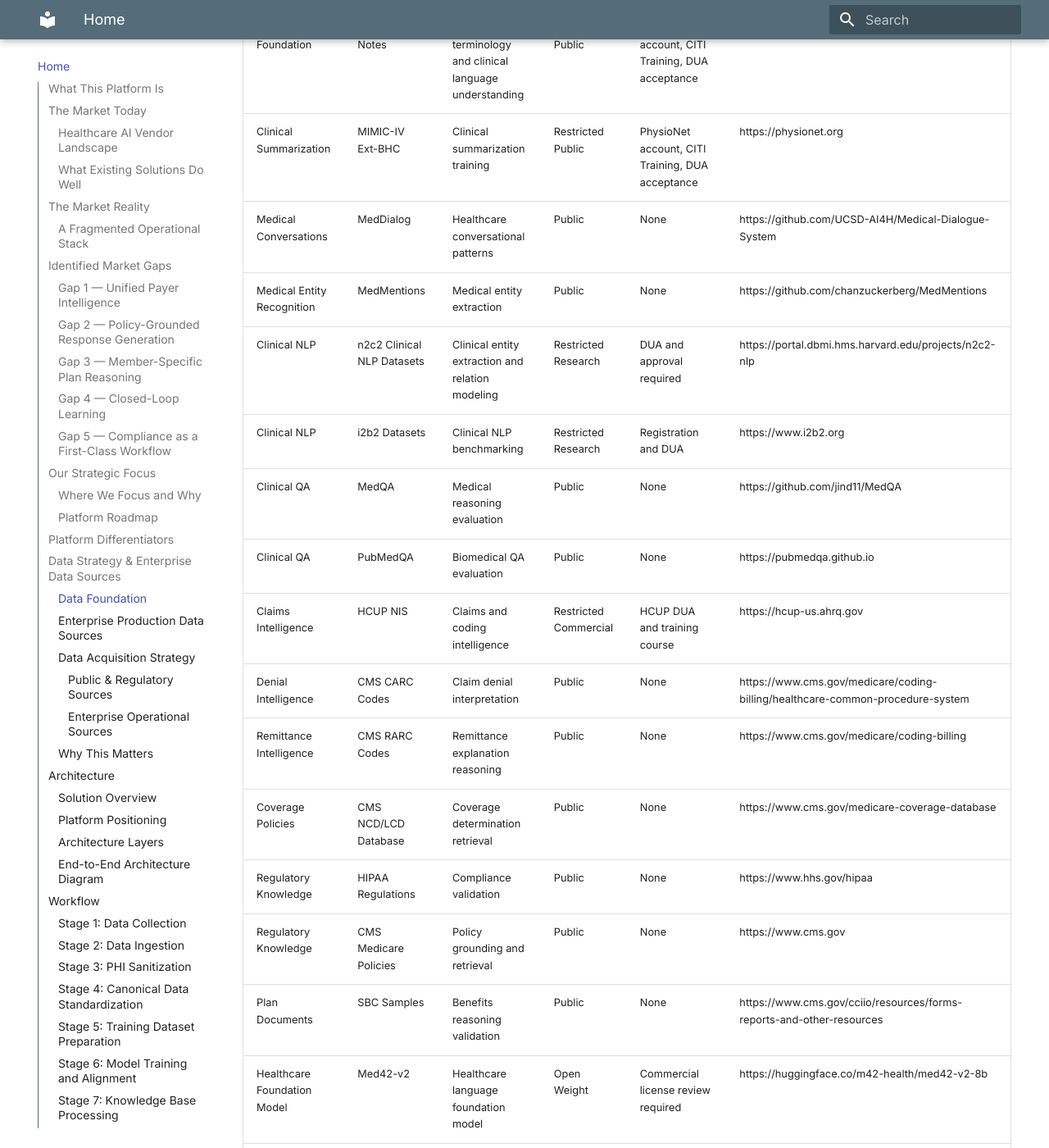
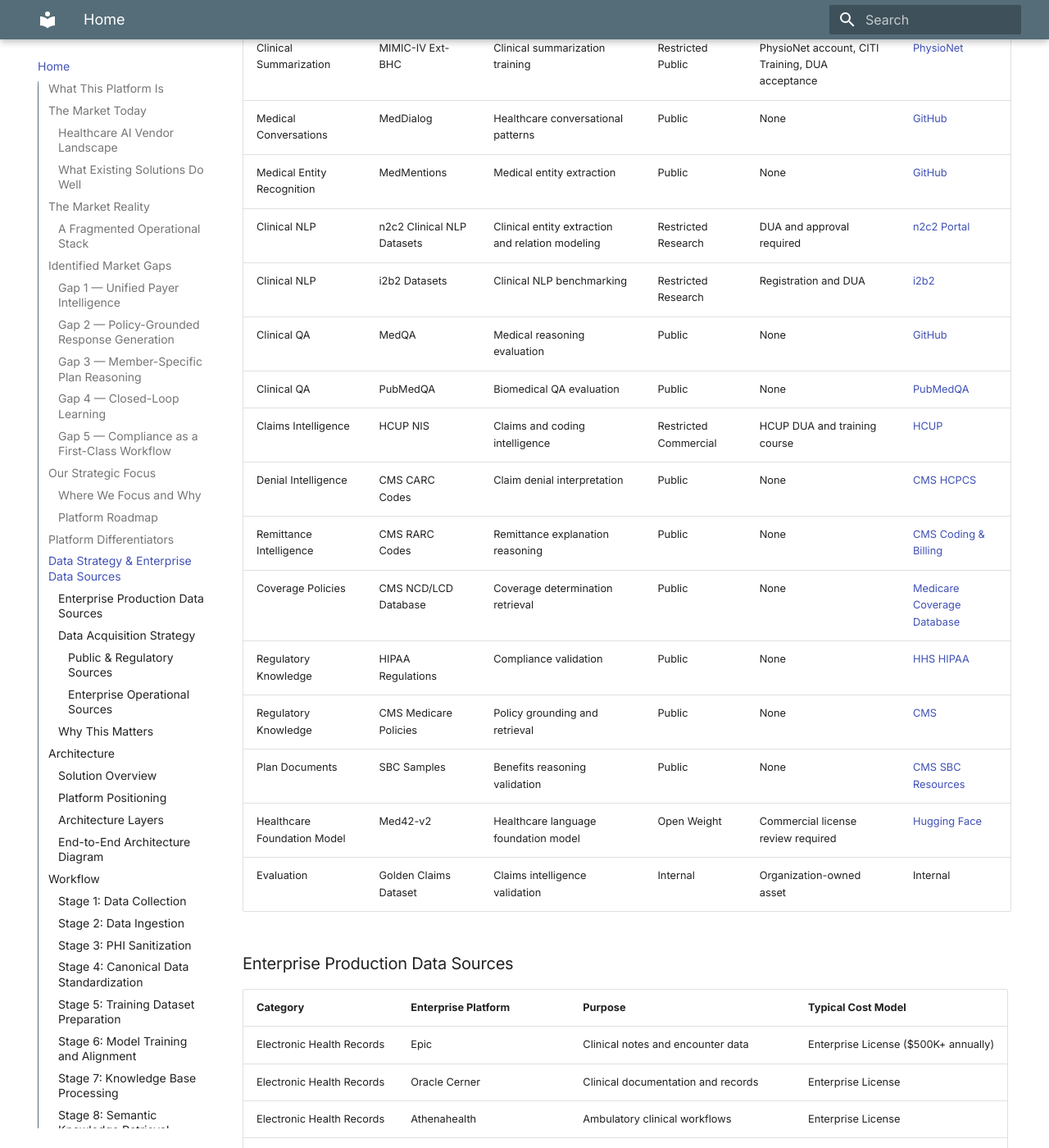
Before and after one commit to rachanaascendion/healthcare_slm, an MkDocs documentation site: the page built from documentation/slm_doc/docs/index.md, in a window 1280 px wide and 1400 px high, scrolled down 6436 px. Shown: the whole window at 82% size. Built offline with MkDocs 1.6.1 and Material for MkDocs 9.7.7, drawn with Linux system fonts in a browser that asks for light colours; some of the changed text lies outside the part shown.

Commit message:
slm doc_3

```diff
--- a/documentation/slm_doc/docs/index.md
+++ b/documentation/slm_doc/docs/index.md
@@ -295,26 +295,24 @@
 
 The Healthcare Contact Center SLM leverages a combination of publicly available healthcare datasets, regulatory knowledge sources, enterprise operational systems, and proprietary payer data. This dual-track strategy enables rapid platform validation while providing a clear path to enterprise-scale deployment.
 
-### Data Foundation
-
 | Category | Dataset / Platform | Purpose | Access Level | Access Requirements | Reference |
 |-----------|-------------------|----------|-------------|--------------------|------------|
-| Clinical Foundation | MIMIC-IV Notes | Medical terminology and clinical language understanding | Restricted Public | PhysioNet account, CITI Training, DUA acceptance | https://physionet.org/content/mimiciv |
-| Clinical Summarization | MIMIC-IV Ext-BHC | Clinical summarization training | Restricted Public | PhysioNet account, CITI Training, DUA acceptance | https://physionet.org |
-| Medical Conversations | MedDialog | Healthcare conversational patterns | Public | None | https://github.com/UCSD-AI4H/Medical-Dialogue-System |
-| Medical Entity Recognition | MedMentions | Medical entity extraction | Public | None | https://github.com/chanzuckerberg/MedMentions |
-| Clinical NLP | n2c2 Clinical NLP Datasets | Clinical entity extraction and relation modeling | Restricted Research | DUA and approval required | https://portal.dbmi.hms.harvard.edu/projects/n2c2-nlp |
-| Clinical NLP | i2b2 Datasets | Clinical NLP benchmarking | Restricted Research | Registration and DUA | https://www.i2b2.org |
-| Clinical QA | MedQA | Medical reasoning evaluation | Public | None | https://github.com/jind11/MedQA |
-| Clinical QA | PubMedQA | Biomedical QA evaluation | Public | None | https://pubmedqa.github.io |
-| Claims Intelligence | HCUP NIS | Claims and coding intelligence | Restricted Commercial | HCUP DUA and training course | https://hcup-us.ahrq.gov |
-| Denial Intelligence | CMS CARC Codes | Claim denial interpretation | Public | None | https://www.cms.gov/medicare/coding-billing/healthcare-common-procedure-system |
-| Remittance Intelligence | CMS RARC Codes | Remittance explanation reasoning | Public | None | https://www.cms.gov/medicare/coding-billing |
-| Coverage Policies | CMS NCD/LCD Database | Coverage determination retrieval | Public | None | https://www.cms.gov/medicare-coverage-database |
-| Regulatory Knowledge | HIPAA Regulations | Compliance validation | Public | None | https://www.hhs.gov/hipaa |
-| Regulatory Knowledge | CMS Medicare Policies | Policy grounding and retrieval | Public | None | https://www.cms.gov |
-| Plan Documents | SBC Samples | Benefits reasoning validation | Public | None | https://www.cms.gov/cciio/resources/forms-reports-and-other-resources |
-| Healthcare Foundation Model | Med42-v2 | Healthcare language foundation model | Open Weight | Commercial license review required | https://huggingface.co/m42-health/med42-v2-8b |
+| Clinical Foundation | MIMIC-IV Notes | Medical terminology and clinical language understanding | Restricted Public | PhysioNet account, CITI Training, DUA acceptance | [PhysioNet](https://physionet.org/content/mimiciv) |
+| Clinical Summarization | MIMIC-IV Ext-BHC | Clinical summarization training | Restricted Public | PhysioNet account, CITI Training, DUA acceptance | [PhysioNet](https://physionet.org) |
+| Medical Conversations | MedDialog | Healthcare conversational patterns | Public | None | [GitHub](https://github.com/UCSD-AI4H/Medical-Dialogue-System) |
+| Medical Entity Recognition | MedMentions | Medical entity extraction | Public | None | [GitHub](https://github.com/chanzuckerberg/MedMentions) |
+| Clinical NLP | n2c2 Clinical NLP Datasets | Clinical entity extraction and relation modeling | Restricted Research | DUA and approval required | [n2c2 Portal](https://portal.dbmi.hms.harvard.edu/projects/n2c2-nlp) |
+| Clinical NLP | i2b2 Datasets | Clinical NLP benchmarking | Restricted Research | Registration and DUA | [i2b2](https://www.i2b2.org) |
+| Clinical QA | MedQA | Medical reasoning evaluation | Public | None | [GitHub](https://github.com/jind11/MedQA) |
+| Clinical QA | PubMedQA | Biomedical QA evaluation | Public | None | [PubMedQA](https://pubmedqa.github.io) |
+| Claims Intelligence | HCUP NIS | Claims and coding intelligence | Restricted Commercial | HCUP DUA and training course | [HCUP](https://hcup-us.ahrq.gov) |
+| Denial Intelligence | CMS CARC Codes | Claim denial interpretation | Public | None | [CMS HCPCS](https://www.cms.gov/medicare/coding-billing/healthcare-common-procedure-system) |
+| Remittance Intelligence | CMS RARC Codes | Remittance explanation reasoning | Public | None | [CMS Coding & Billing](https://www.cms.gov/medicare/coding-billing) |
+| Coverage Policies | CMS NCD/LCD Database | Coverage determination retrieval | Public | None | [Medicare Coverage Database](https://www.cms.gov/medicare-coverage-database) |
+| Regulatory Knowledge | HIPAA Regulations | Compliance validation | Public | None | [HHS HIPAA](https://www.hhs.gov/hipaa) |
+| Regulatory Knowledge | CMS Medicare Policies | Policy grounding and retrieval | Public | None | [CMS](https://www.cms.gov) |
+| Plan Documents | SBC Samples | Benefits reasoning validation | Public | None | [CMS SBC Resources](https://www.cms.gov/cciio/resources/forms-reports-and-other-resources) |
+| Healthcare Foundation Model | Med42-v2 | Healthcare language foundation model | Open Weight | Commercial license review required | [Hugging Face](https://huggingface.co/m42-health/med42-v2-8b) |
 | Evaluation | Golden Claims Dataset | Claims intelligence validation | Internal | Organization-owned asset | Internal |
 
 ### Enterprise Production Data Sources
```
